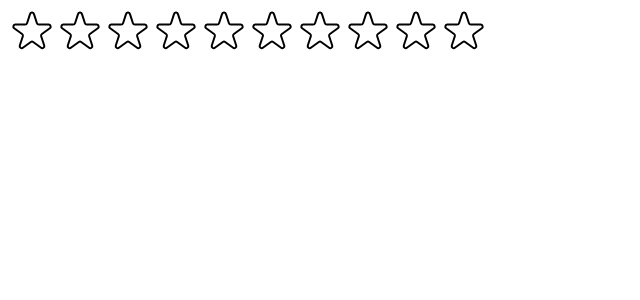
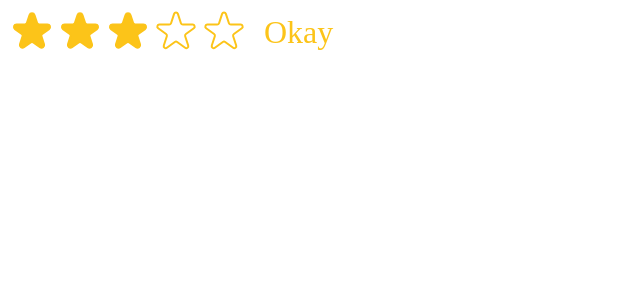
Before and after one commit to JaredY3325/usepopcorn, a React (Create React App) app: page / in a window 1280 px wide. Shown: the top 300 px of the page, without its empty margins (0-640 px from the left). Built offline with nearby package versions, Linux system fonts and the light colour scheme.

Commit message:
Improved reusability of star rating component

```diff
--- a/src/StarRating.js
+++ b/src/StarRating.js
@@ -1,4 +1,5 @@
 import { useState } from "react";
+import PropTypes from "prop-types";
 
 const containerStyle = {
   display: "flex",
@@ -10,20 +11,42 @@
   display: "flex",
 };
 
-const textStyle = {
-  lineHeight: "1",
-  margin: "0",
+StarRating.propTypes = {
+  maxRating: PropTypes.number,
+  defaultRating: PropTypes.number,
+  color: PropTypes.string,
+  size: PropTypes.number,
+  messages: PropTypes.array,
+  classname: PropTypes.string,
+  onSetRating: PropTypes.func,
 };
-export default function StarRating({ maxRating = 5 }) {
-  const [rating, setRating] = useState(0);
+
+export default function StarRating({
+  maxRating = 5,
+  color = "#fcc419",
+  size = 48,
+  className = "",
+  messages = [],
+  defaultRating = 0,
+  onSetRating, // in case user needs to access to state outside of component
+}) {
+  const [rating, setRating] = useState(defaultRating);
   const [tempRating, setTempRating] = useState(0);
 
   function handleRating(rating) {
     setRating(rating);
+    onSetRating(rating);
   }
 
+  const textStyle = {
+    lineHeight: "1",
+    margin: "0",
+    color,
+    fontSize: `${size / 1.5}px`,
+  };
+
   return (
-    <div style={containerStyle}>
+    <div style={containerStyle} className={className}>
       <div style={starContainerStyle}>
         {Array.from({ length: maxRating }, (_, i) => (
           <Star
@@ -32,22 +55,28 @@
             full={tempRating ? tempRating >= i + 1 : rating >= i + 1}
             onHoverIn={() => setTempRating(i + 1)}
             onHoverOut={() => setTempRating(0)}
+            color={color}
+            size={size}
           />
         ))}
       </div>
 
-      <p style={textStyle}>{tempRating || rating || ""}</p>
+      <p style={textStyle}>
+        {messages.length === maxRating
+          ? messages[tempRating ? tempRating - 1 : rating - 1]
+          : tempRating || rating || ""}
+      </p>
     </div>
   );
 }
 
-const starStyle = {
-  width: "48px",
-  height: "48px",
-  display: "block",
-  cursor: "pointer",
-};
-function Star({ onRate, full, onHoverIn, onHoverOut }) {
+function Star({ onRate, full, onHoverIn, onHoverOut, color, size }) {
+  const starStyle = {
+    width: `${size}px`,
+    height: `${size}px`,
+    display: "block",
+    cursor: "pointer",
+  };
   return (
     <span
       role="button"
@@ -60,8 +89,8 @@
         <svg
           xmlns="http://www.w3.org/2000/svg"
           viewBox="0 0 20 20"
-          fill="#000"
-          stroke="#000"
+          fill={color}
+          stroke={color}
         >
           <path d="M9.049 2.927c.3-.921 1.603-.921 1.902 0l1.07 3.292a1 1 0 00.95.69h3.462c.969 0 1.371 1.24.588 1.81l-2.8 2.034a1 1 0 00-.364 1.118l1.07 3.292c.3.921-.755 1.688-1.54 1.118l-2.8-2.034a1 1 0 00-1.175 0l-2.8 2.034c-.784.57-1.838-.197-1.539-1.118l1.07-3.292a1 1 0 00-.364-1.118L2.98 8.72c-.783-.57-.38-1.81.588-1.81h3.461a1 1 0 00.951-.69l1.07-3.292z" />
         </svg>
@@ -70,7 +99,7 @@
           xmlns="http://www.w3.org/2000/svg"
           fill="none"
           viewBox="0 0 24 24"
-          stroke="#000"
+          stroke={color}
         >
           <path
             strokeLinecap="round"
--- a/src/index.js
+++ b/src/index.js
@@ -8,6 +8,10 @@
 root.render(
   <React.StrictMode>
     {/* <App /> */}
-    <StarRating maxRating={10} />
+    <StarRating
+      maxRating={5}
+      messages={["Terrible", "Bad", "Okay", "Good", "Amazing"]}
+      defaultRating={3}
+    />
   </React.StrictMode>
 );
```
